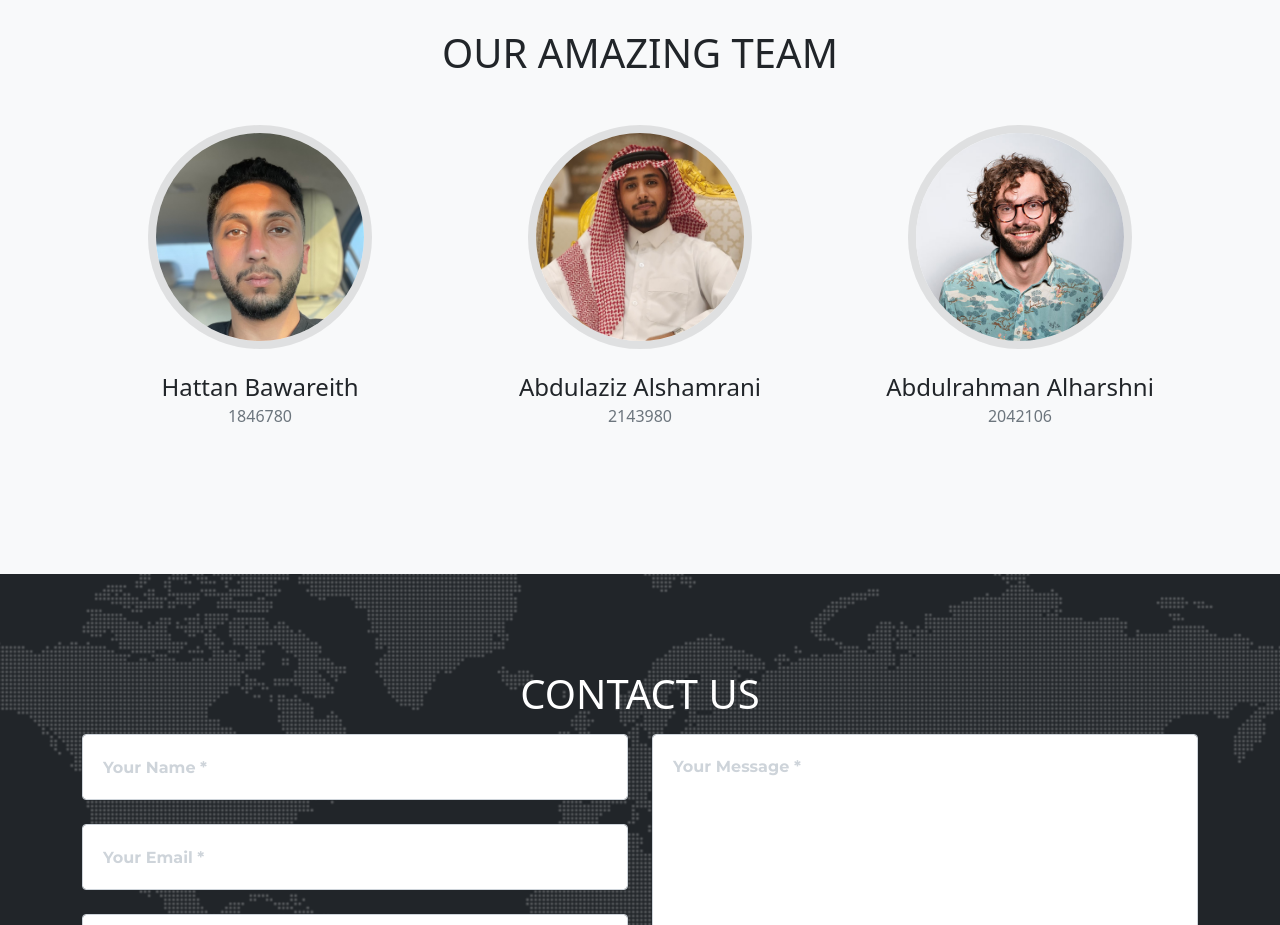
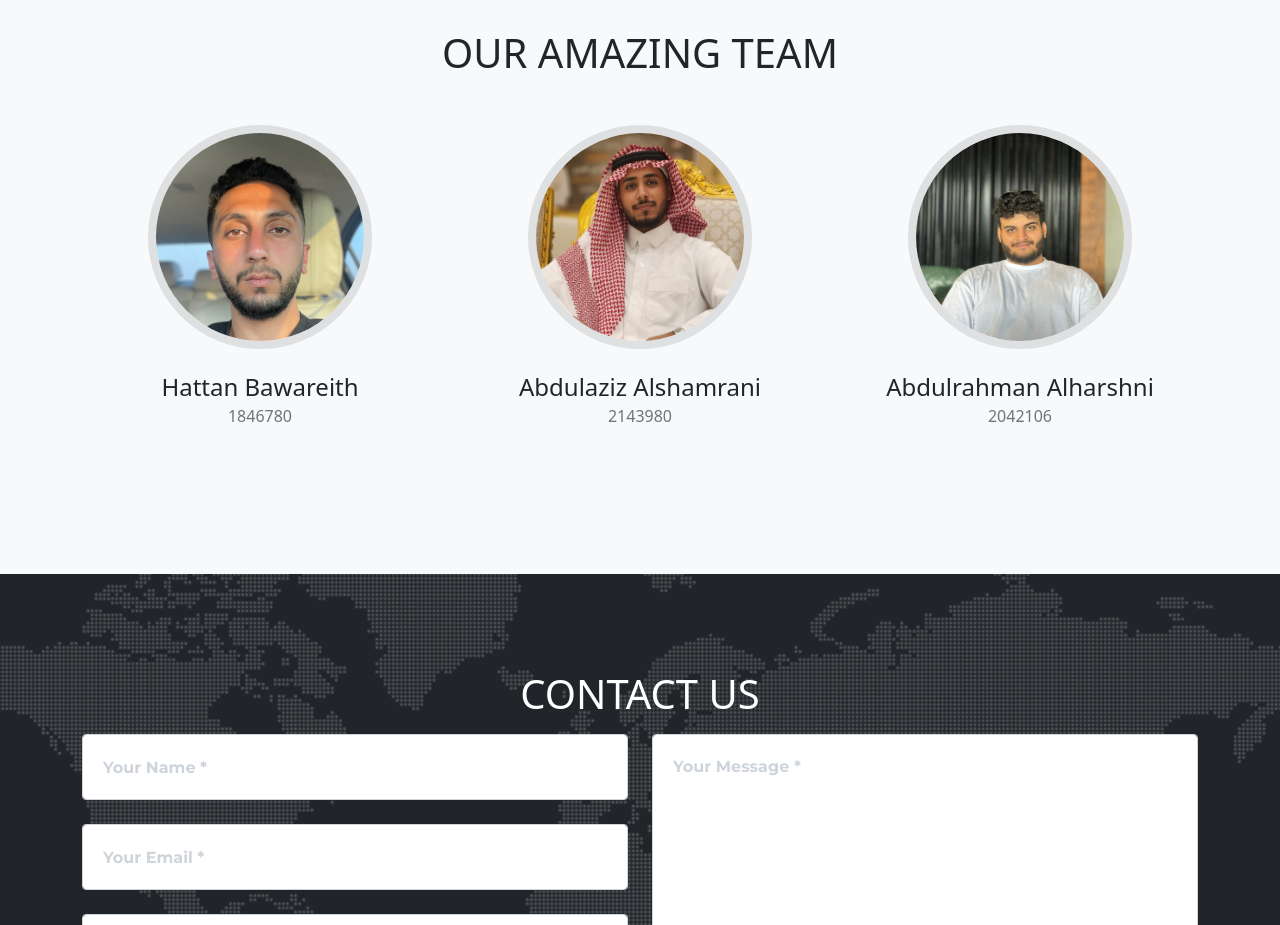
Before and after one commit to hattan19/CTFers, a plain HTML site: page index.html in a window 1280 px wide. Shown: the part 800-1725 px from the top of the page. Drawn offline with nearby package versions, Linux system fonts and the light colour scheme; files whose address does not match are found by name.

Commit message:
added my picture

```diff
--- a/index.html
+++ b/index.html
@@ -91,7 +91,7 @@
                 </div>
                 <div class="col-lg-4">
                     <div class="team-member">
-                        <img class="mx-auto rounded-circle" src="assets/img/team/3.jpg" alt="..." />
+                        <img class="mx-auto rounded-circle" src="assets/img/d7m.jpeg" alt="..." />
                         <h4>Abdulrahman Alharshni</h4>
                         <p class="text-muted">2042106</p>
 
@@ -190,8 +190,6 @@
             </div>
         </div>
     </footer>
-    <!-- Portfolio Modals-->
-    <!-- Portfolio item 1 modal popup-->
     <div class="portfolio-modal modal fade" id="portfolioModal1" tabindex="-1" role="dialog" aria-hidden="true">
         <div class="modal-dialog">
             <div class="modal-content">
```
